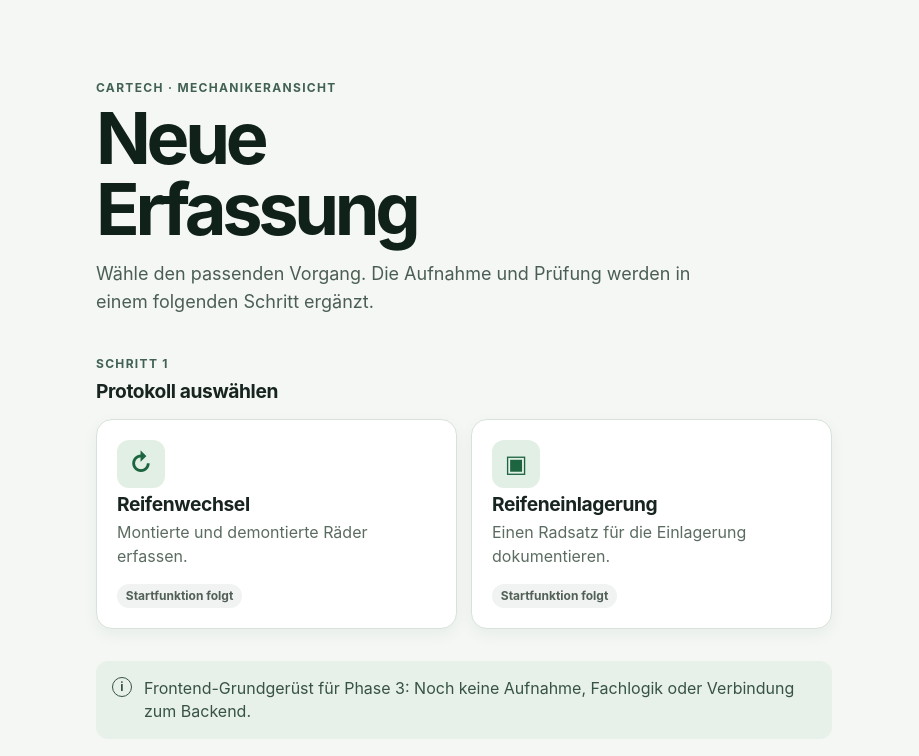
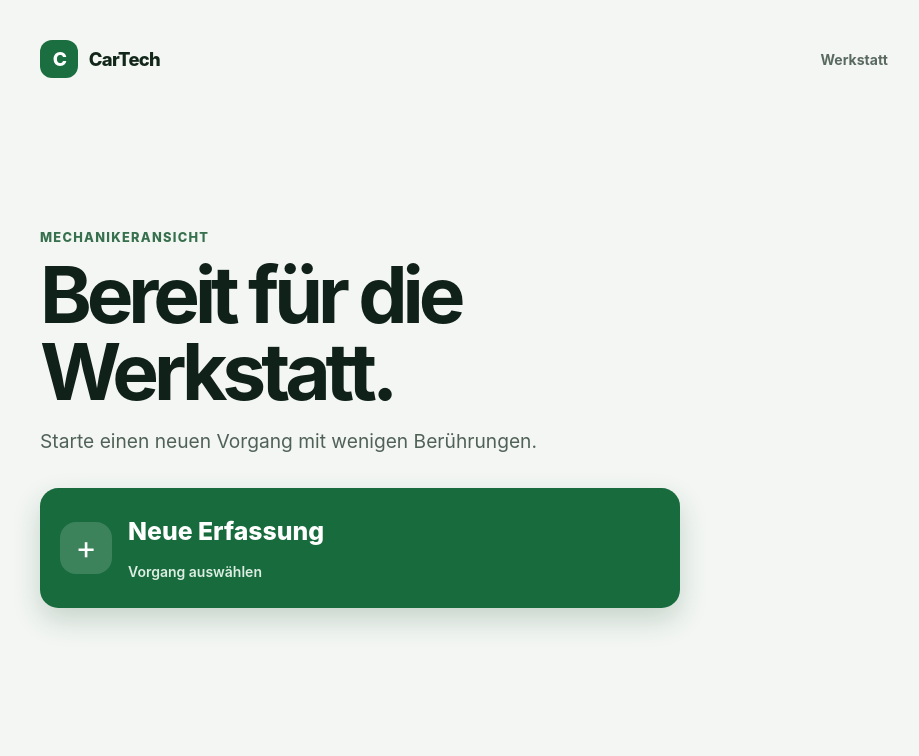
Before and after one commit to MirDochEgal555/Car-Registration, a React (Vite) app in the folder src/frontend/: page / in a window 1280 px wide. Shown: the top 756 px of the page, without its empty margins (176-1095 px from the left). Built offline with nearby package versions, Linux system fonts and the light colour scheme.

Commit message:
Mechaniker Startansicht

```diff
--- a/src/frontend/src/App.tsx
+++ b/src/frontend/src/App.tsx
@@ -1,7 +1,132 @@
+import { useEffect, useState } from 'react'
 import { MechanicStartPage } from './pages/MechanicStartPage'
+import {
+  type ServiceProtocolId,
+  serviceProtocols,
+} from './types/serviceProtocol'
+
+type Route = 'start' | 'selection' | ServiceProtocolId
+
+function getRoute(): Route {
+  switch (window.location.hash) {
+    case '#/neu':
+      return 'selection'
+    case '#/neu/reifenwechsel':
+      return 'tire-change'
+    case '#/neu/einlagerung':
+      return 'tire-storage'
+    default:
+      return 'start'
+  }
+}
 
 function App() {
-  return <MechanicStartPage />
+  const [route, setRoute] = useState<Route>(getRoute)
+
+  useEffect(() => {
+    const updateRoute = () => setRoute(getRoute())
+
+    window.addEventListener('hashchange', updateRoute)
+    return () => window.removeEventListener('hashchange', updateRoute)
+  }, [])
+
+  const navigate = (path: string) => {
+    window.location.hash = path
+  }
+
+  if (route === 'start') {
+    return <MechanicStartPage onStart={() => navigate('/neu')} />
+  }
+
+  if (route === 'selection') {
+    return (
+      <main className="workshop-view">
+        <AppHeader onHome={() => navigate('/')} />
+        <section className="workshop-view__content" aria-labelledby="page-title">
+          <p className="workshop-view__eyebrow">Neue Erfassung</p>
+          <h1 id="page-title">Was wird gemacht?</h1>
+          <p className="workshop-view__intro">
+            Wähle den passenden Vorgang.
+          </p>
+
+          <div className="service-selection" aria-label="Vorgang auswählen">
+            {serviceProtocols.map((protocol) => (
+              <button
+                className="service-selection__button"
+                key={protocol.id}
+                onClick={() => navigate(protocol.path)}
+                type="button"
+              >
+                <span className="service-selection__icon" aria-hidden="true">
+                  {protocol.icon}
+                </span>
+                <span>{protocol.title}</span>
+                <span className="service-selection__arrow" aria-hidden="true">
+                  →
+                </span>
+              </button>
+            ))}
+          </div>
+
+          <button
+            className="text-button"
+            onClick={() => navigate('/')}
+            type="button"
+          >
+            Zurück zur Startansicht
+          </button>
+        </section>
+      </main>
+    )
+  }
+
+  const protocol = serviceProtocols.find((item) => item.id === route)
+
+  if (!protocol) {
+    return <MechanicStartPage onStart={() => navigate('/neu')} />
+  }
+
+  return (
+    <main className="workshop-view">
+      <AppHeader onHome={() => navigate('/')} />
+      <section className="workshop-view__content" aria-labelledby="page-title">
+        <p className="workshop-view__eyebrow">Neue Erfassung</p>
+        <div className="selection-confirmation" aria-hidden="true">
+          {protocol.icon}
+        </div>
+        <h1 id="page-title">{protocol.title}</h1>
+        <p className="workshop-view__intro">
+          Die Datenerfassung wird im nächsten Schritt ergänzt.
+        </p>
+
+        <button
+          className="secondary-button"
+          onClick={() => navigate('/neu')}
+          type="button"
+        >
+          Andere Erfassung wählen
+        </button>
+      </section>
+    </main>
+  )
+}
+
+type AppHeaderProps = {
+  onHome: () => void
+}
+
+function AppHeader({ onHome }: AppHeaderProps) {
+  return (
+    <header className="app-header">
+      <button className="app-header__brand" onClick={onHome} type="button">
+        <span className="app-header__mark" aria-hidden="true">
+          C
+        </span>
+        <span>CarTech</span>
+      </button>
+      <span className="app-header__context">Werkstatt</span>
+    </header>
+  )
 }
 
 export default App
--- a/src/frontend/src/components/ProtocolCard.tsx
+++ b/src/frontend/src/components/ProtocolCard.tsx
@@ -12,7 +12,6 @@ export function ProtocolCard({ protocol }: ProtocolCardProps) {
       </span>
       <div>
         <h2>{protocol.title}</h2>
-        <p>{protocol.description}</p>
       </div>
       <span className="protocol-card__status">Startfunktion folgt</span>
     </article>
--- a/src/frontend/src/pages/MechanicStartPage.tsx
+++ b/src/frontend/src/pages/MechanicStartPage.tsx
@@ -1,37 +1,35 @@
-import { ProtocolCard } from '../components/ProtocolCard'
-import { serviceProtocols } from '../types/serviceProtocol'
+type MechanicStartPageProps = {
+  onStart: () => void
+}
 
-export function MechanicStartPage() {
+export function MechanicStartPage({ onStart }: MechanicStartPageProps) {
   return (
-    <main className="mechanic-start">
-      <section className="mechanic-start__hero" aria-labelledby="page-title">
-        <p className="eyebrow">CarTech · Mechanikeransicht</p>
-        <h1 id="page-title">Neue Erfassung</h1>
-        <p className="mechanic-start__intro">
-          Wähle den passenden Vorgang. Die Aufnahme und Prüfung werden in einem
-          folgenden Schritt ergänzt.
+    <main className="workshop-view">
+      <header className="app-header">
+        <div className="app-header__brand" aria-label="CarTech">
+          <span className="app-header__mark" aria-hidden="true">
+            C
+          </span>
+          <span>CarTech</span>
+        </div>
+        <span className="app-header__context">Werkstatt</span>
+      </header>
+
+      <section className="workshop-view__content" aria-labelledby="page-title">
+        <p className="workshop-view__eyebrow">Mechanikeransicht</p>
+        <h1 id="page-title">Bereit für die Werkstatt.</h1>
+        <p className="workshop-view__intro">
+          Starte einen neuen Vorgang mit wenigen Berührungen.
         </p>
+
+        <button className="primary-action" onClick={onStart} type="button">
+          <span className="primary-action__icon" aria-hidden="true">
+            +
+          </span>
+          <span>Neue Erfassung</span>
+          <span className="primary-action__hint">Vorgang auswählen</span>
+        </button>
       </section>
-
-      <section aria-labelledby="protocol-title">
-        <div className="section-heading">
-          <p className="eyebrow">Schritt 1</p>
-          <h2 id="protocol-title">Protokoll auswählen</h2>
-        </div>
-        <div className="protocol-list">
-          {serviceProtocols.map((protocol) => (
-            <ProtocolCard key={protocol.id} protocol={protocol} />
-          ))}
-        </div>
-      </section>
-
-      <aside className="implementation-note" aria-label="Entwicklungsstand">
-        <span aria-hidden="true">i</span>
-        <p>
-          Frontend-Grundgerüst für Phase 3: Noch keine Aufnahme, Fachlogik oder
-          Verbindung zum Backend.
-        </p>
-      </aside>
     </main>
   )
 }
--- a/src/frontend/src/styles/index.css
+++ b/src/frontend/src/styles/index.css
@@ -2,8 +2,8 @@
   font-family:
     Inter, ui-sans-serif, system-ui, -apple-system, BlinkMacSystemFont, "Segoe UI",
     sans-serif;
-  color: #17241f;
-  background: #f4f7f4;
+  color: #16251d;
+  background: #f3f6f3;
   font-synthesis: none;
   text-rendering: optimizeLegibility;
 }
@@ -18,163 +18,269 @@ body {
   margin: 0;
 }
 
-button,
-input,
-textarea,
-select {
+button {
   font: inherit;
+}
+
+button:not(:disabled) {
+  cursor: pointer;
+}
+
+button:focus-visible {
+  outline: 3px solid #1e7a49;
+  outline-offset: 3px;
 }
 
 #root {
   min-height: 100vh;
 }
 
-.mechanic-start {
-  width: min(100% - 2rem, 46rem);
+.workshop-view {
+  display: flex;
+  width: min(100%, 58rem);
+  min-height: 100vh;
   margin: 0 auto;
-  padding: clamp(2rem, 7vw, 5rem) 0 3rem;
+  padding: clamp(1.25rem, 4vw, 2.5rem);
+  flex-direction: column;
 }
 
-.mechanic-start__hero {
-  padding-bottom: 2.5rem;
+.app-header {
+  display: flex;
+  align-items: center;
+  justify-content: space-between;
+  color: #12271a;
 }
 
-.eyebrow {
-  margin: 0 0 0.5rem;
-  color: #426153;
-  font-size: 0.75rem;
-  font-weight: 750;
-  letter-spacing: 0.11em;
+.app-header__brand {
+  display: inline-flex;
+  align-items: center;
+  gap: 0.65rem;
+  padding: 0;
+  border: 0;
+  background: transparent;
+  color: inherit;
+  font-size: 1.15rem;
+  font-weight: 800;
+  letter-spacing: -0.035em;
+}
+
+.app-header__mark {
+  display: grid;
+  width: 2.4rem;
+  height: 2.4rem;
+  place-items: center;
+  border-radius: 0.75rem;
+  background: #1a6e40;
+  color: #ffffff;
+  font-size: 1.2rem;
+  letter-spacing: -0.08em;
+}
+
+.app-header__context {
+  color: #5a6a60;
+  font-size: 0.875rem;
+  font-weight: 650;
+}
+
+.workshop-view__content {
+  width: min(100%, 40rem);
+  margin: auto 0;
+  padding: clamp(3rem, 12vh, 7rem) 0;
+}
+
+.workshop-view__eyebrow {
+  margin: 0 0 0.75rem;
+  color: #37704d;
+  font-size: 0.8rem;
+  font-weight: 800;
+  letter-spacing: 0.1em;
   text-transform: uppercase;
 }
 
 h1,
-h2,
 p {
   margin-top: 0;
 }
 
 h1 {
-  max-width: 10ch;
+  max-width: 12ch;
   margin-bottom: 1rem;
   color: #102119;
-  font-size: clamp(2.5rem, 9vw, 4.5rem);
-  letter-spacing: -0.06em;
+  font-size: clamp(2.55rem, 9vw, 4.9rem);
+  letter-spacing: -0.065em;
   line-height: 0.98;
 }
 
-h2 {
-  margin-bottom: 0.35rem;
-  font-size: 1.2rem;
-  letter-spacing: -0.02em;
+.workshop-view__intro {
+  max-width: 34rem;
+  margin-bottom: 2rem;
+  color: #506158;
+  font-size: clamp(1rem, 2.5vw, 1.2rem);
+  line-height: 1.5;
 }
 
-.mechanic-start__intro {
-  max-width: 38rem;
-  margin-bottom: 0;
-  color: #4b5e53;
-  font-size: 1.125rem;
-  line-height: 1.55;
+.primary-action,
+.service-selection__button,
+.secondary-button {
+  width: 100%;
+  border: 0;
+  border-radius: 1.15rem;
+  font-weight: 800;
+  text-align: left;
+  transition: transform 160ms ease, box-shadow 160ms ease, background 160ms ease;
 }
 
-.section-heading {
-  margin-bottom: 1rem;
+.primary-action:hover,
+.service-selection__button:hover,
+.secondary-button:hover {
+  transform: translateY(-2px);
 }
 
-.section-heading h2 {
-  margin-bottom: 0;
+.primary-action:active,
+.service-selection__button:active,
+.secondary-button:active {
+  transform: translateY(0);
 }
 
-.protocol-list {
+.primary-action {
   display: grid;
-  gap: 0.875rem;
+  grid-template-columns: auto 1fr;
+  gap: 0 1rem;
+  align-items: center;
+  min-height: 7.5rem;
+  padding: 1.25rem;
+  background: #176b3d;
+  box-shadow: 0 0.75rem 1.75rem rgba(20, 78, 45, 0.2);
+  color: #ffffff;
+  font-size: clamp(1.25rem, 4vw, 1.55rem);
 }
 
-.protocol-card {
+.primary-action__icon {
   display: grid;
-  grid-template-columns: auto 1fr;
-  gap: 0.25rem 1rem;
-  align-items: center;
-  padding: 1.25rem;
-  border: 1px solid #d8e2da;
+  grid-row: span 2;
+  width: 3.25rem;
+  height: 3.25rem;
+  place-items: center;
   border-radius: 1rem;
-  background: #ffffff;
-  box-shadow: 0 0.35rem 1rem rgba(26, 55, 38, 0.05);
+  background: rgba(255, 255, 255, 0.16);
+  font-size: 2rem;
+  font-weight: 400;
 }
 
-.protocol-card__icon {
-  display: grid;
-  grid-row: span 2;
-  width: 3rem;
-  height: 3rem;
-  place-items: center;
-  border-radius: 0.75rem;
-  background: #e2efe5;
-  color: #1d6540;
-  font-size: 1.5rem;
-  font-weight: 700;
+.primary-action__hint {
+  color: #dceee2;
+  font-size: 0.875rem;
+  font-weight: 600;
 }
 
-.protocol-card p {
-  margin-bottom: 0;
-  color: #5b6c61;
-  line-height: 1.45;
+.service-selection {
+  display: grid;
+  gap: 1rem;
 }
 
-.protocol-card__status {
-  grid-column: 2;
-  justify-self: start;
-  margin-top: 0.75rem;
-  padding: 0.28rem 0.55rem;
-  border-radius: 999px;
-  background: #f0f3f1;
-  color: #526158;
-  font-size: 0.75rem;
-  font-weight: 650;
+.service-selection__button {
+  display: grid;
+  grid-template-columns: auto 1fr auto;
+  gap: 1rem;
+  align-items: center;
+  min-height: 7rem;
+  padding: 1.25rem;
+  border: 1px solid #d6e0d8;
+  background: #ffffff;
+  box-shadow: 0 0.45rem 1.1rem rgba(30, 58, 40, 0.07);
+  color: #17281e;
+  font-size: clamp(1.2rem, 3.7vw, 1.45rem);
 }
 
-.implementation-note {
-  display: flex;
-  gap: 0.75rem;
-  margin-top: 2rem;
-  padding: 1rem;
-  border-radius: 0.75rem;
-  background: #e8f0ea;
-  color: #365344;
-  line-height: 1.45;
+.service-selection__icon,
+.selection-confirmation {
+  display: grid;
+  width: 3.3rem;
+  height: 3.3rem;
+  place-items: center;
+  border-radius: 1rem;
+  background: #e2f0e6;
+  color: #187041;
+  font-size: 1.75rem;
+  font-weight: 800;
 }
 
-.implementation-note span {
-  display: grid;
-  flex: 0 0 auto;
-  width: 1.25rem;
-  height: 1.25rem;
-  place-items: center;
-  border: 1px solid currentcolor;
-  border-radius: 50%;
-  font-size: 0.75rem;
-  font-weight: 700;
+.service-selection__arrow {
+  color: #4b6353;
+  font-size: 1.5rem;
+  font-weight: 500;
 }
 
-.implementation-note p {
-  margin-bottom: 0;
+.text-button {
+  display: block;
+  min-height: 3rem;
+  margin: 1.5rem auto 0;
+  padding: 0.5rem 0.75rem;
+  border: 0;
+  background: transparent;
+  color: #355a43;
+  font-size: 0.95rem;
+  font-weight: 700;
+  text-decoration: underline;
+  text-underline-offset: 0.2em;
 }
 
-@media (min-width: 42rem) {
-  .protocol-list {
-    grid-template-columns: repeat(2, 1fr);
+.selection-confirmation {
+  width: 4rem;
+  height: 4rem;
+  margin-bottom: 1.25rem;
+  border-radius: 1.2rem;
+  font-size: 2rem;
+}
+
+.secondary-button {
+  min-height: 4.5rem;
+  padding: 1rem 1.25rem;
+  background: #e2eee5;
+  color: #1d5633;
+  font-size: 1.05rem;
+  text-align: center;
+}
+
+@media (min-width: 44rem) {
+  .workshop-view__content {
+    padding-top: 5rem;
+    padding-bottom: 5rem;
   }
 
-  .protocol-card {
-    grid-template-columns: 1fr;
-    align-items: start;
+  .service-selection {
+    grid-template-columns: repeat(2, minmax(0, 1fr));
   }
 
-  .protocol-card__icon {
-    grid-row: auto;
+  .service-selection__button {
+    grid-template-columns: 1fr auto;
+    grid-template-rows: auto 1fr;
+    align-items: start;
+    min-height: 12rem;
   }
 
-  .protocol-card__status {
-    grid-column: auto;
+  .service-selection__icon {
+    grid-column: 1;
+    grid-row: 1;
+  }
+
+  .service-selection__button > span:nth-child(2) {
+    grid-column: 1;
+    grid-row: 2;
+    align-self: end;
+  }
+
+  .service-selection__arrow {
+    grid-column: 2;
+    grid-row: 2;
+    align-self: end;
   }
 }
+
+@media (prefers-reduced-motion: reduce) {
+  .primary-action,
+  .service-selection__button,
+  .secondary-button {
+    transition: none;
+  }
+}
--- a/src/frontend/src/types/serviceProtocol.ts
+++ b/src/frontend/src/types/serviceProtocol.ts
@@ -3,21 +3,21 @@ export type ServiceProtocolId = 'tire-change' | 'tire-storage'
 export type ServiceProtocol = {
   id: ServiceProtocolId
   title: string
-  description: string
   icon: string
+  path: string
 }
 
 export const serviceProtocols: readonly ServiceProtocol[] = [
   {
     id: 'tire-change',
     title: 'Reifenwechsel',
-    description: 'Montierte und demontierte Räder erfassen.',
     icon: '↻',
+    path: '/neu/reifenwechsel',
   },
   {
     id: 'tire-storage',
-    title: 'Reifeneinlagerung',
-    description: 'Einen Radsatz für die Einlagerung dokumentieren.',
+    title: 'Einlagerung',
     icon: '▣',
+    path: '/neu/einlagerung',
   },
 ]
```
